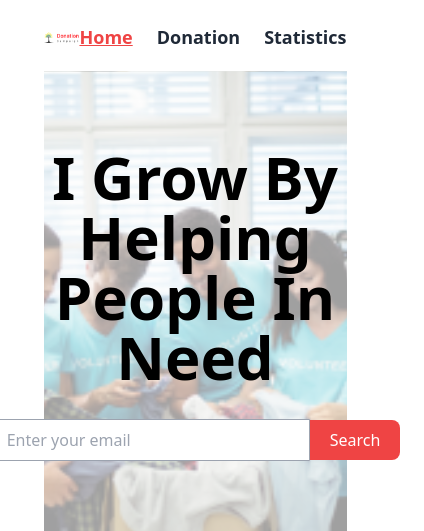
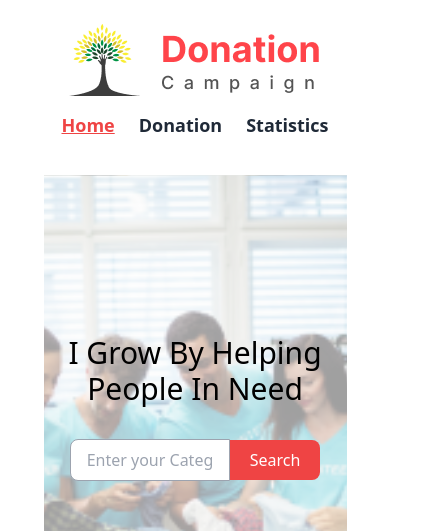
Before and after one commit to AshikurZaman01/react-donaton-campaign, a React (Vite) app: page / in a window 390 px wide. Shown: the top 531 px of the page, 424 px wide, since content can reach past the window. Built offline with nearby package versions, Linux system fonts and the light colour scheme.

Commit message:
search button functional

```diff
--- a/src/Components/Header/Banner/Banner.jsx
+++ b/src/Components/Header/Banner/Banner.jsx
@@ -1,25 +1,52 @@
-import React from 'react';
+import React, { useEffect, useState } from 'react';
 import myImage from '/src/Resources/Clothing.png';
+import {  useLoaderData , Link } from 'react-router-dom';
 
 const Banner = () => {
+  const [category, setCategory] = useState('');
+
+  const [findData , setFindData] = useState();
+  const data = useLoaderData();
+
+  useEffect(() => {
+    const searchData = data.filter(dd => dd.Category.toLowerCase() === category.toLowerCase());
+    setFindData(searchData);
+  }, [category, data]);
+
+  const handleInputChange = (event) => {
+    setCategory(event.target.value.toLowerCase());
+  };
+
+  const handleSearchBtn = (event) => {
+    event.preventDefault();
+    console.log(findData);
+
+    setCategory('');
+  };
+
   return (
     <div className="h-[60vh] flex justify-center pb-[40px] my-5 relative">
-          <div className="absolute inset-0 w-full h-full bg-cover bg-center opacity-40 bg-black" style={{ backgroundImage: `url(${myImage})`}}></div>
-          <div className="absolute inset-0 w-full h-full  opacity-50"></div>
+      <div className="absolute inset-0 w-full h-full bg-cover bg-center opacity-40 bg-black" style={{ backgroundImage: `url(${myImage})` }}></div>
+      <div className="absolute inset-0 w-full h-full opacity-50"></div>
       <div className="flex justify-center items-center relative z-10">
-            <div className="p-6 rounded-lg text-center text-black ">
-              <h1 className="text-6xl font-semibold mb-8">I Grow By Helping People In Need</h1>
+        <div className="p-6 rounded-lg text-center text-black">
+          <h1 className="text-3xl md:text-6xl font-medium md:font-semibold mb-8">I Grow By Helping People In Need</h1>
           <div className="flex justify-center items-center">
             <input
               type="text"
-                  className="w-80 px-4 py-2 border border-gray-400 rounded-l-lg focus:outline-none"
+              className="w-40 md:w-80 px-4 py-2 border border-gray-400 rounded-l-lg focus:outline-none"
               name=""
               id=""
-                  placeholder="Enter your email"
+              placeholder="Enter your Category"
+              value={category}
+              onChange={handleInputChange}
             />
-                <button className="bg-red-500 text-white px-5 py-2 rounded-r-lg hover:bg-pink-600 focus:outline-none">
+            <Link to={`/products/:findD`}>
+              <button onClick={handleSearchBtn} className="bg-red-500 text-white px-5 py-2 rounded-r-lg hover:bg-pink-600 focus:outline-none">
                 Search
               </button>
+            </Link>
+
           </div>
         </div>
       </div>
--- a/src/Layouts/MainLayouts.jsx
+++ b/src/Layouts/MainLayouts.jsx
@@ -1,16 +1,18 @@
 import { Outlet } from "react-router-dom";
 import Navbar from "../Components/Header/Navbar/Navbar";
 import Logo from "../Components/Header/Logo/Logo";
-import Banner from "../Components/Header/Banner/Banner";
 
 const MainLayouts = () => {
     return (
         <div className="w-[90%] mx-auto p-6 ">
 
             <div>
-                <div className="flex justify-between items-center">
+                <div className="flex flex-col  md:flex-row md:justify-between items-center">
                     <Logo></Logo>
-                    <Navbar></Navbar>
+                    <div className="md:my-0 my-4">
+                        <Navbar></Navbar>
+                    </div>
+
                 </div>
 
             </div>
--- a/src/Pages/Donation/Donation.jsx
+++ b/src/Pages/Donation/Donation.jsx
@@ -14,7 +14,6 @@ const Donation = () => {
     {
         const donationProducts =   JSON.parse(localStorage.getItem('products'));
 
-        const doAmount = donationProducts.reduce((pre , current)=> pre + current.price , 0)
 
         if(donationProducts){
             setDonations(donationProducts);
--- a/src/main.jsx
+++ b/src/main.jsx
@@ -11,6 +11,7 @@ import Home from './Components/Home/Home';
 import Donation from './Pages/Donation/Donation';
 import Statistics from './Pages/Statistics/Statistics';
 import Product from './Components/Products/Product';
+import Banner from './Components/Header/Banner/Banner';
 
 
 const router = createBrowserRouter([
@@ -39,7 +40,11 @@ const router = createBrowserRouter([
         path : "/products/:id",
         element : <Product></Product>,
         loader : () => fetch('/data.json')
-
+      },
+      {
+        path : "/products/:findData",
+        element : <Banner></Banner>,
+        loader : () => fetch('/data.json')
       }
     ]
 
```
Lines whose indentation alone changed are shown as unchanged.
